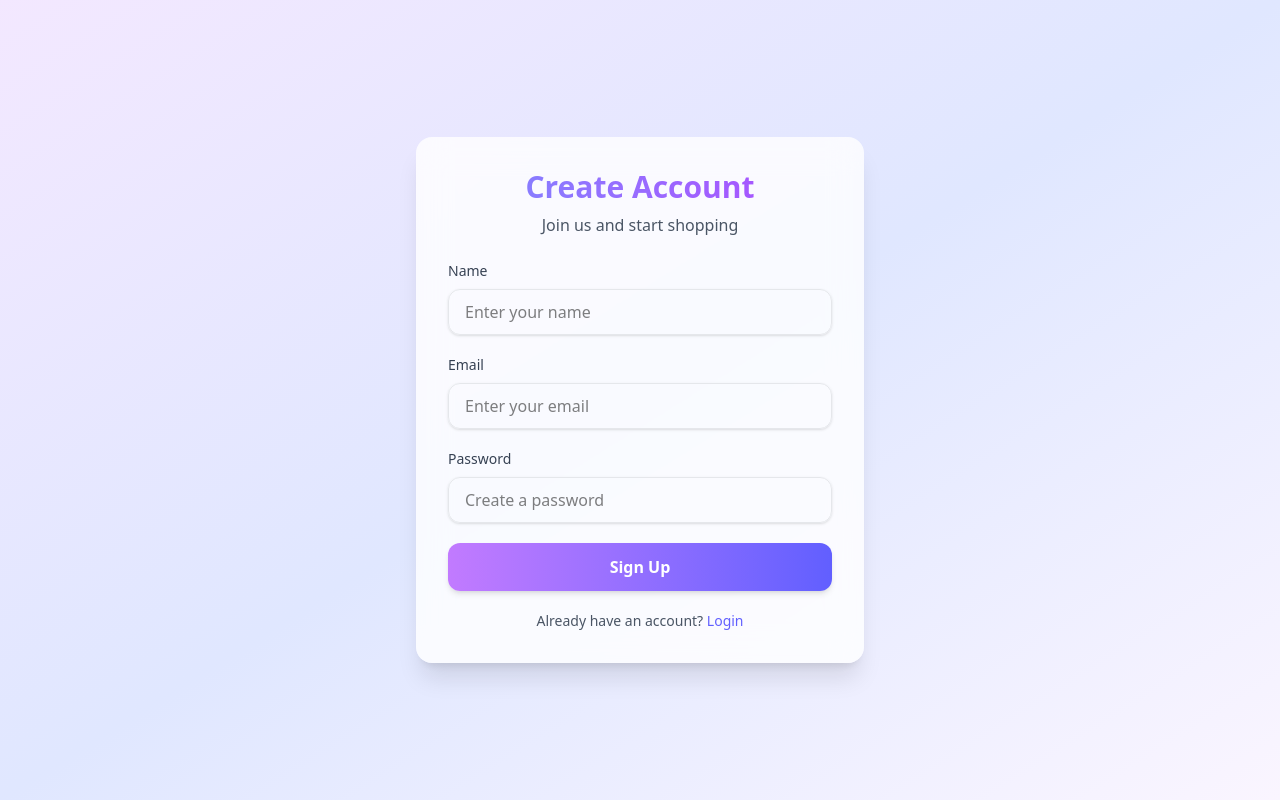
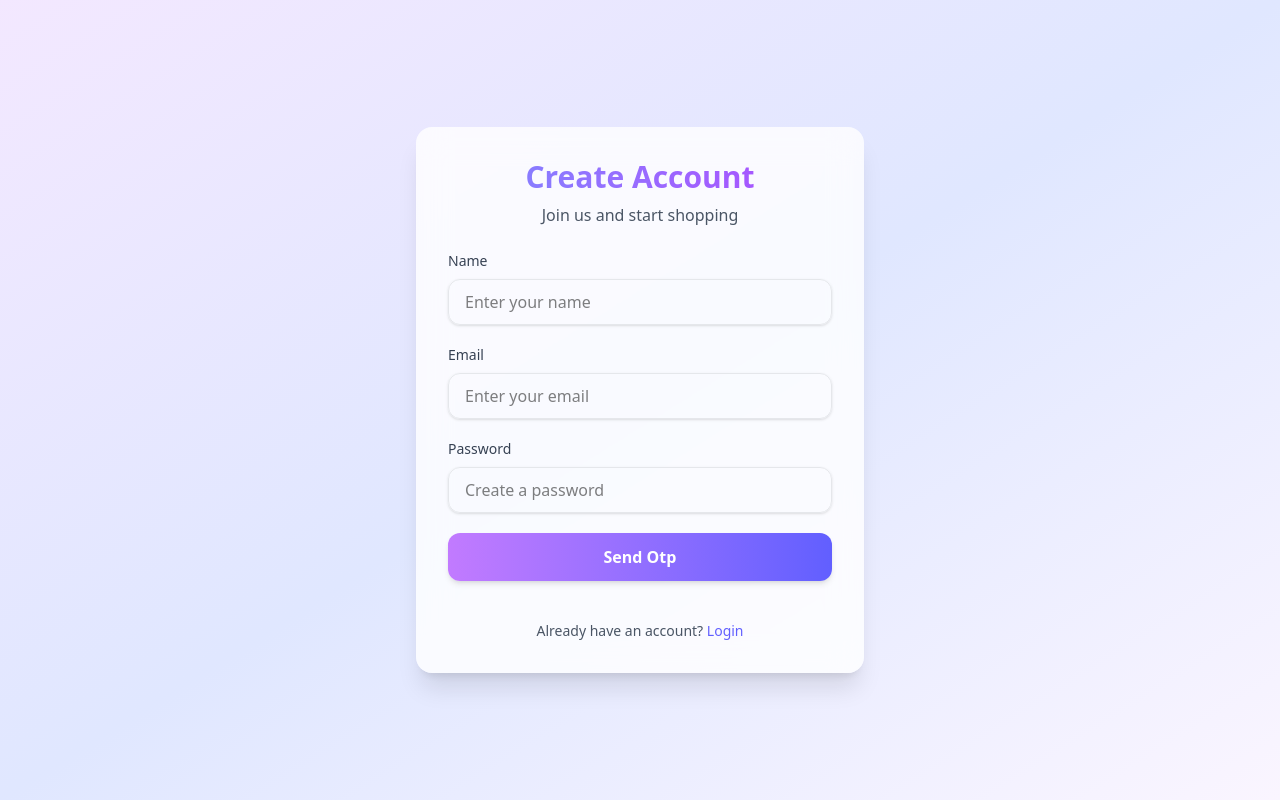
Before and after one commit to jayeshpal001/vyantra, a React (Vite) app in the folder client/: page /signUp in a window 1280 px wide. Built offline with nearby package versions, Linux system fonts and the light colour scheme.

Commit message:
nothing chnage

```diff
--- a/client/src/pages/Signup.jsx
+++ b/client/src/pages/Signup.jsx
@@ -1,9 +1,11 @@
 import React, { useState } from "react";
 import { motion } from "framer-motion";
 import { Link } from "react-router-dom";
+import axios from "axios";
 
 function Signup() {
-  const [formData, setFormData] = useState({ name: "", email: "", password: "" });
+  const [otpHandler,setOtpHandler]=useState(false)
+  const [formData, setFormData] = useState({ name: "", email: "", password: "" ,otp:""});
 
   const handleChange = (e) => {
     setFormData({ ...formData, [e.target.name]: e.target.value });
@@ -11,20 +13,40 @@ function Signup() {
   const sendOtp=async(e)=>{
     e.preventDefault();
     try {
-      await axios.post("",{
+      const res=await axios.post("http://localhost:5000/api/users/register/sendOtp",{
         name:formData.name,
         email:formData.email,
         password:formData.password
-      })
+      },{
+       withCredentials:true
+      });
+      console.log("error",res.data);
+      alert("otp sent successfully");
+      setOtpHandler(true)
+
     } catch (error) {
-
+      console.log("error",error.response.data.message);
     }
   }
 
-  const handleSubmit = (e) => {
-    e.preventDefault();
-    console.log("Signup data:", formData);
-  };
+
+
+    const verifyOtp=async(e)=>{
+       e.preventDefault();
+      try {
+        const res=await axios.post("http://localhost:5000/api/users/register/verifyOtp",{
+          email:formData.email,
+          otp:formData.otp
+        },{
+         withCredentials: true,
+        })
+         console.log("error",res.data);
+      }
+      catch (error) {
+        console.log("error",error.response.data.message);
+      }
+    }
+
 
   return (
     <div className="min-h-screen flex items-center justify-center bg-gradient-to-br from-purple-100 via-indigo-100 to-purple-50 px-4">
@@ -39,7 +61,7 @@ function Signup() {
         </h2>
         <p className="text-gray-600 text-center mt-2">Join us and start shopping</p>
 
-        <form onSubmit={handleSubmit} className="mt-6 space-y-5">
+       {!otpHandler?(<form  className="mt-6 space-y-5">
           <div>
             <label className="block text-sm font-medium text-gray-700">Name</label>
             <input
@@ -78,21 +100,47 @@ function Signup() {
               placeholder="Create a password"
             />
           </div>
+          <button
+            type="submit"
+            onSubmit={sendOtp}
+            className="w-full py-3 bg-gradient-to-r from-purple-400 to-indigo-500 text-white font-semibold rounded-xl shadow-md hover:opacity-90 transition-all duration-300"
+          >
+            Send Otp
+          </button>
+            <p className="text-center text-gray-600 mt-5 text-sm">
+          Already have an account?{" "}
+          <Link to="/logIn" className="text-indigo-500 font-medium hover:underline">
+            Login
+          </Link>
+        </p>
+          </form>
+        ):(<form onSubmit={verifyOtp}>
+        <div>
+            <label className="block text-sm font-medium text-gray-700">Otp</label>
+            <input
+              type="number"
+              name="otp"
+              value={formData.otp}
+              onChange={handleChange}
+              required
+              className="mt-2 w-full px-4 py-2.5 rounded-xl border border-gray-200 focus:ring-2 focus:ring-purple-300 focus:outline-none shadow-sm"
+              placeholder="Enter otp"
+            />
+          </div>
 
           <button
             type="submit"
             className="w-full py-3 bg-gradient-to-r from-purple-400 to-indigo-500 text-white font-semibold rounded-xl shadow-md hover:opacity-90 transition-all duration-300"
           >
             Sign Up
-          </button>
-        </form>
+          </button></form>
+        )}
 
-        <p className="text-center text-gray-600 mt-5 text-sm">
-          Already have an account?{" "}
-          <Link to="/logIn" className="text-indigo-500 font-medium hover:underline">
-            Login
-          </Link>
-        </p>
+
+
+
+
+
       </motion.div>
     </div>
   );
```
Also changed, not shown: 1 other file (tests, documents, lock files or other folders).
